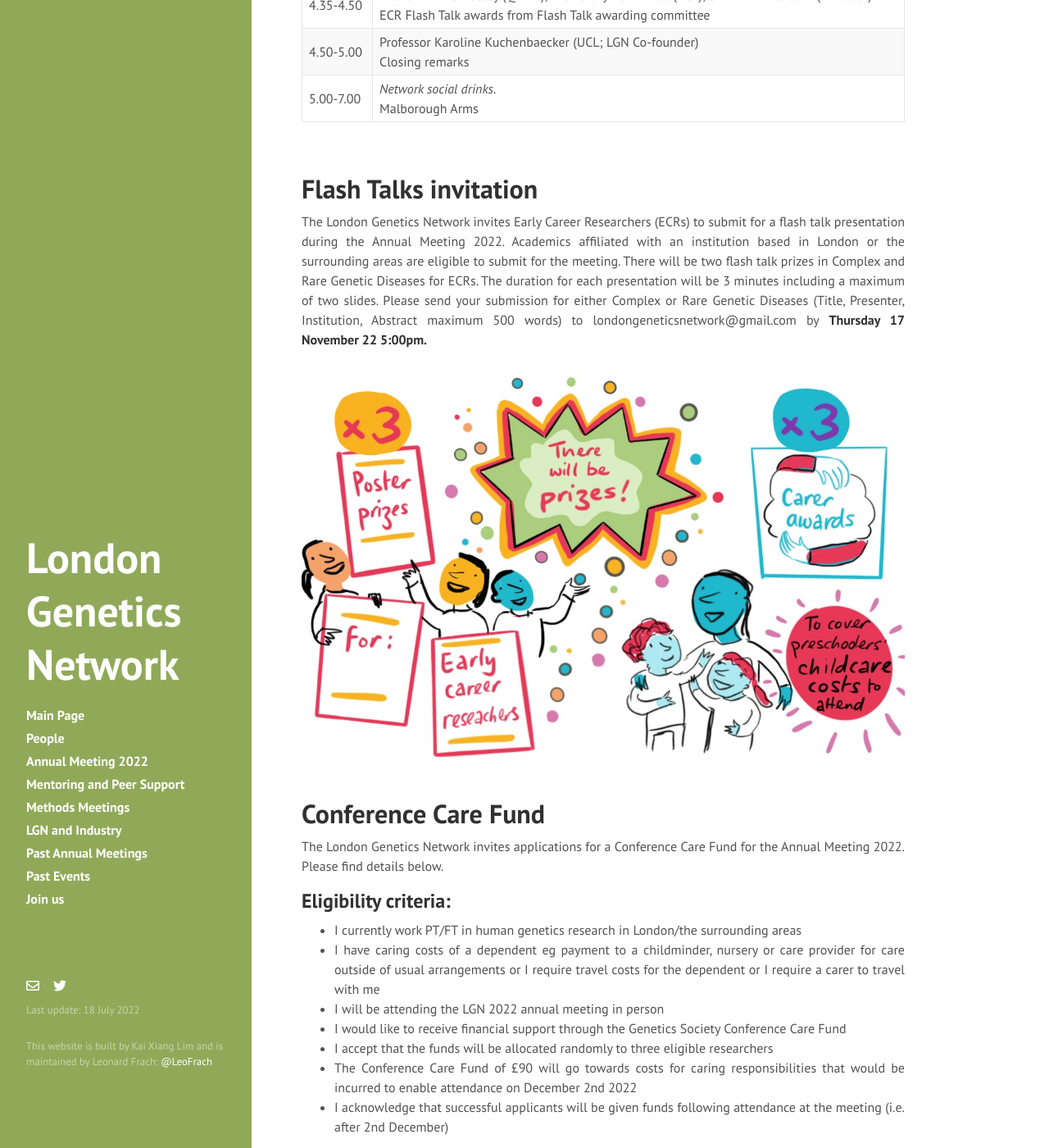
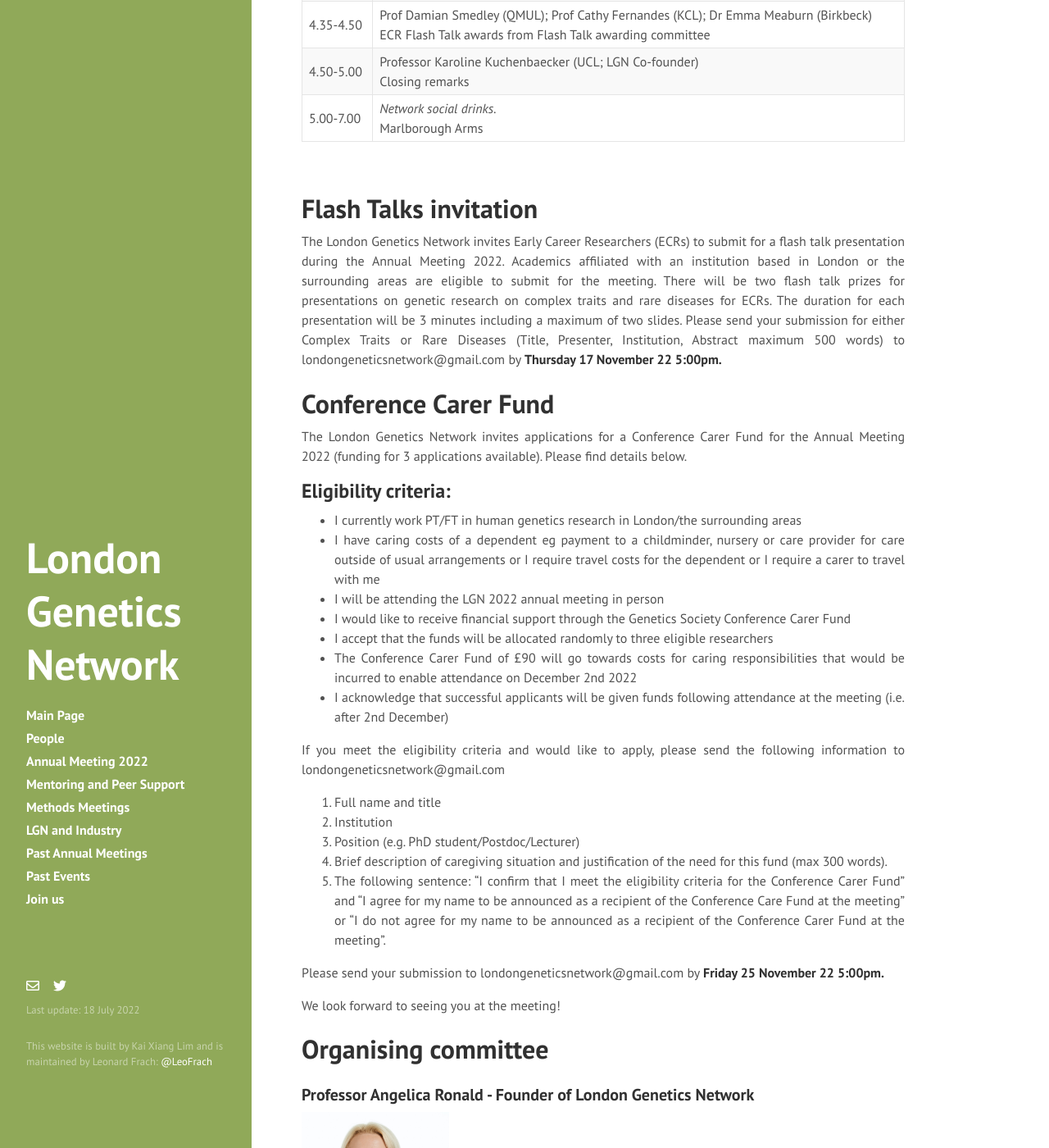
Before and after one commit to kai-lim/LondonGeneticsNetwork, a Jekyll site: the page built from annualmeeting.md, in a window 1280 px wide and 1400 px high, scrolled down 1903 px. Shown: the whole window at 82% size. Built offline with Jekyll 4.4.1, drawn with Linux system fonts in a browser that asks for light colours; nearby versions of some CDN libraries; a style sheet for code colours, icons or effects is not loaded; some of the changed text lies outside the part shown.

Commit message:
Annual meeting updates

```diff
--- a/annualmeeting.md
+++ b/annualmeeting.md
@@ -11,7 +11,7 @@
 
 Registration is now open for the London Genetics Network annual meeting on **Friday December 2nd 2022**.
 
-## [Click here to register on Eventbrite](https://www.eventbrite.com/e/london-genetics-network-annual-meeting-tickets-438940742577)
+## <a href="https://www.eventbrite.com/e/london-genetics-network-annual-meeting-tickets-438940742577" rel="noopener noreferrer" target="_blank">Click here to register on Eventbrite.</a>
 
 We are delighted to announce an amazing schedule of outstanding speakers from London institutions (see below)
 
@@ -24,23 +24,23 @@
 | Time        	| Agenda                                                                                                                                                   	|
 |-------------	|----------------------------------------------------------------------------------------------------------------------------------------------------------	|
 | 9.30-9.45   	| Professor Angelica Ronald (Birkbeck; LGN Co-founder) <br> Welcome and Introductory Remarks   |
-| 9.45-10.30  	| **KEYNOTE - Professor Robert Plomin (KCL) <br> The next 10 years of behavioural genomic research.** |
-| 10.30-10.50 	| Dr Nikolas Pontikos (UCL) <br> Genetics of rare eye diseases. |
+| 9.45-10.30  	| **KEYNOTE - Professor Robert Plomin (KCL) <br> The next 10 years of behavioural genomic research** |
+| 10.30-10.50 	| Dr Nikolas Pontikos (UCL) <br> Genetics of rare eye diseases |
 | 10.50-11.20 	| *COFFEE BREAK* <br> Rooms 252/253/254 (second floor)  |
-| 11.20-11.40 	| Dr Jamie Ellingford (Genomics England) <br> Interpreting variation in the non-coding genome for rare disease diagnostics.    |
+| 11.20-11.40 	| Dr Jamie Ellingford (Genomics England) <br> Interpreting variation in the non-coding genome for rare disease diagnostics    |
 | 11.40-12.00 	| Amy Chu (UCL) <br> The genetics of ageing in ancestrally diverse populations.    |
 | 12.00-12.20 	| Dr Emma Magavern (QMUL) <br> Pharmacogenomics insights from a British-South Asian Cohort.     |
 | 12.20-1.15 	| *LUNCH BREAK* <br> Rooms 252/253/254 (second floor)  |
-| 1.15-2.00  	| **KEYNOTE - Professor Marta Korbonits (QMUL) <br> Genes and giants – what do we know of the genetics of familial pituitary tumours.**   |
+| 1.15-2.00  	| **KEYNOTE - Professor Marta Korbonits (QMUL) <br> Genes and giants – what do we know of the genetics of familial pituitary tumours**   |
 | 2.00-2.45   	| ECRs from the London Genetics Network <br> ECR FLASH TALKS |
 | 2.45-3.15 	| *COFFEE BREAK* <br> Rooms 252/253/254 (second floor)  |
 | 3.15-3.35   	| Dr Chloe Austerberry (Birkbeck/UCL) <br> Do children’s education-associated genetics predict the parenting they receive? |
-| 3.35-3.55   	| Prof Patricia Munroe (QMUL) <br> tbc. |
-| 3.55-4.15   	| Dr Tom McAdams (KCL) <br> Towards a Deeper Understanding of Nature and Nurture: Combining Family-Based Quasi Experimental Methods with Genomic Data.  |
-| 4.15-4.35     | Dr Neil Davies (UCL) <br> tbc. |
+| 3.35-3.55   	| Prof Patricia Munroe (QMUL) <br> Deciphering hypertension effector genes from large-scale genetic studies    |
+| 3.55-4.15   	| Dr Tom McAdams (KCL) <br> Towards a Deeper Understanding of Nature and Nurture: Combining Family-Based Quasi Experimental Methods with Genomic Data  |
+| 4.15-4.35     | Dr Neil Davies (UCL) <br> Within-sibship genome-wide association analyses decrease bias in estimates of direct genetic effects    |
 | 4.35-4.50   	| Prof Damian Smedley (QMUL); Prof Cathy Fernandes (KCL); Dr Emma Meaburn (Birkbeck) <br> ECR Flash Talk awards from Flash Talk awarding committee   |
 | 4.50-5.00   	| Professor Karoline Kuchenbaecker (UCL; LGN Co-founder) <br> Closing remarks    |
-| 5.00-7.00   	| *Network social drinks*. <br> Malborough Arms |
+| 5.00-7.00   	| *Network social drinks*. <br> Marlborough Arms |
 
 
 <br>
@@ -48,36 +48,33 @@
 # Flash Talks invitation
 
 The London Genetics Network invites Early Career Researchers (ECRs) to submit for a flash talk presentation during the Annual Meeting 2022. Academics affiliated with an institution based in London or the surrounding areas are eligible to submit for the meeting.
-There will be two flash talk prizes in Complex and Rare Genetic Diseases for ECRs. The duration for each presentation will be 3 minutes including a maximum of two slides.
-Please send your submission for either Complex or Rare Genetic Diseases (Title, Presenter, Institution, Abstract maximum 500 words) to londongeneticsnetwork@gmail.com by **Thursday 17 November 22 5:00pm.**
-
-<p align="center">
-  <img src="{{ "/" | relative_url }}assets/3_Prizes.jpg" width="100%" style="margin: 0px 0px"/>
-  </p>
+There will be two flash talk prizes for presentations on genetic research on complex traits and rare diseases for ECRs. The duration for each presentation will be 3 minutes including a maximum of two slides.
+Please send your submission for either Complex Traits or Rare Diseases (Title, Presenter, Institution, Abstract maximum 500 words) to londongeneticsnetwork@gmail.com by **Thursday 17 November 22 5:00pm.**
 
 
-# Conference Care Fund
+# Conference Carer Fund
 
-The London Genetics Network invites applications for a Conference Care Fund for the Annual Meeting 2022. Please find details below.
+The London Genetics Network invites applications for a Conference Carer Fund for the Annual Meeting 2022 (funding for 3 applications available). Please find details below.
 
 ## Eligibility criteria:
 - I currently work PT/FT in human genetics research in London/the surrounding areas
 - I have caring costs of a dependent eg payment to a childminder, nursery or care provider for care outside of usual arrangements or I require travel costs for the dependent or I require a carer to travel with me
 - I will be attending the LGN 2022 annual meeting in person
-- I would like to receive financial support through the Genetics Society Conference Care Fund
+- I would like to receive financial support through the Genetics Society Conference Carer Fund
 - I accept that the funds will be allocated randomly to three eligible researchers
-- The Conference Care Fund of £90 will go towards costs for caring responsibilities that would be incurred to enable attendance on December 2nd 2022
+- The Conference Carer Fund of £90 will go towards costs for caring responsibilities that would be incurred to enable attendance on December 2nd 2022
 - I acknowledge that successful applicants will be given funds following attendance at the meeting (i.e. after 2nd December)
 
 If you meet the eligibility criteria and would like to apply, please send the following information to londongeneticsnetwork@gmail.com
 1.    Full name and title
 2.    Institution
 3.    Position (e.g. PhD student/Postdoc/Lecturer)
-4.    The following sentence: “I confirm that I meet the eligibility criteria for the Conference Care Fund”
+4.    Brief description of caregiving situation and justification of the need for this fund (max 300 words).
+5.    The following sentence: “I confirm that I meet the eligibility criteria for the Conference Carer Fund”
 and
 “I agree for my name to be announced as a recipient of the Conference Care Fund at the meeting”
 or
-“I do not agree for my name to be announced as a recipient of the Conference Care Fund at the meeting”.
+“I do not agree for my name to be announced as a recipient of the Conference Carer Fund at the meeting”.
 
 Please send your submission to londongeneticsnetwork@gmail.com by **Friday 25 November 22 5:00pm.**
 
@@ -115,7 +112,7 @@
 <p align="left">
   <img src="{{ "/" | relative_url }}assets/Eirini_Marouli_photo2_s.jpg" width="180" />
   </p>
-Dr Marouli is a Senior Lecturer in Computational Biology at the <a href="https://www.qmul.ac.uk/whri/people/academic-staff/items/maroulieirini.html" rel="noopener noreferrer" target="_blank">>William Harvey Research Institute (QMUL).</a>
+Dr Marouli is a Senior Lecturer in Computational Biology at the <a href="https://www.qmul.ac.uk/whri/people/academic-staff/items/maroulieirini.html" rel="noopener noreferrer" target="_blank">William Harvey Research Institute (QMUL).</a>
 Her research interests lie in the interface of genetics, bioinformatics and artificial intelligence. She has leading work in international consortia, working on cutting-edge research on the genetics of complex traits and disease, thyroid function and thyroid cancer.
 
 
```
